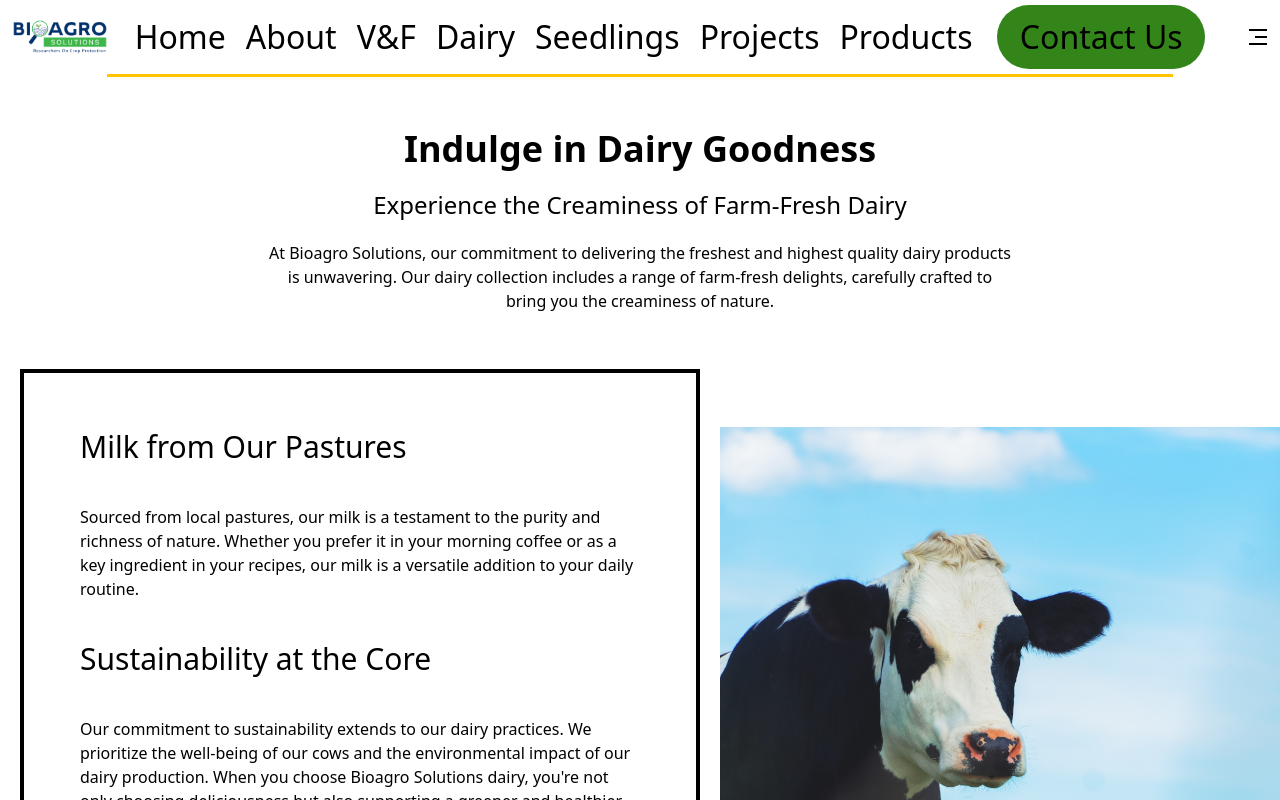
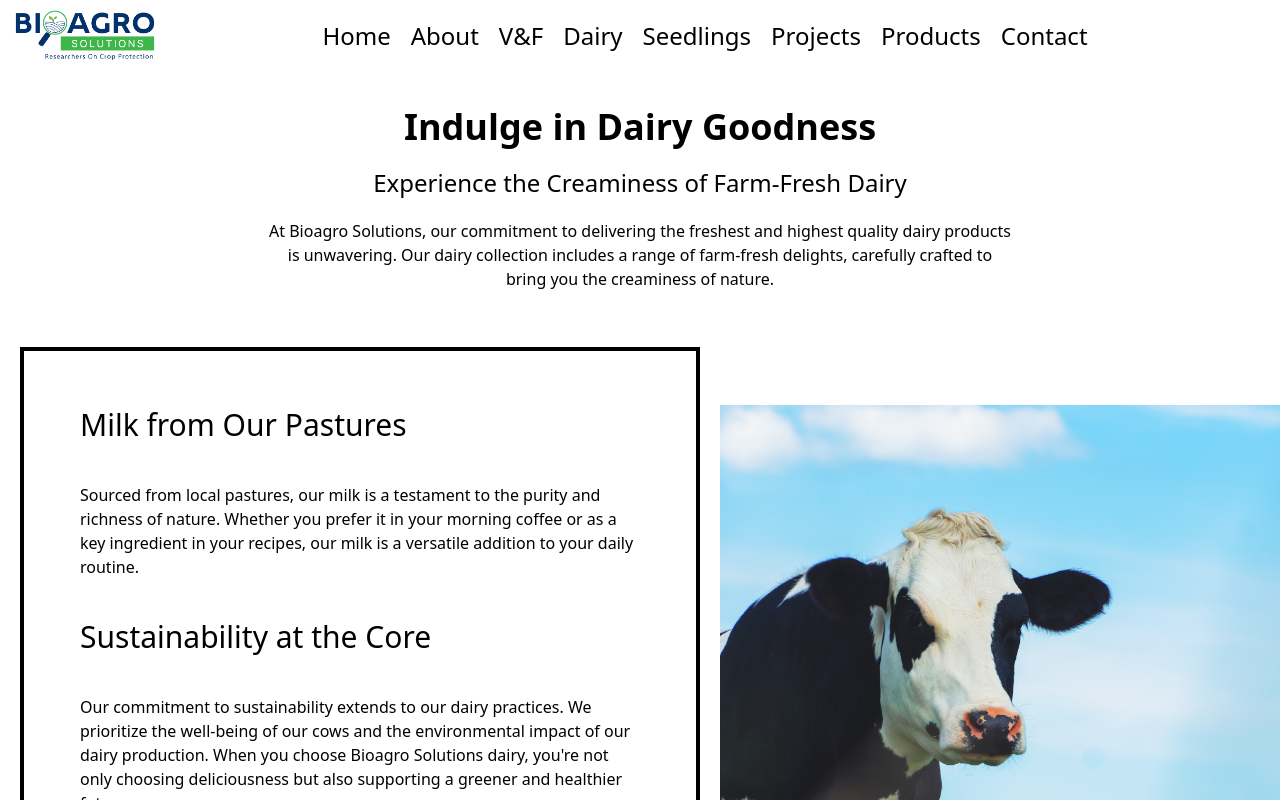
Before and after one commit to Musyonchez/bioagro, a Next.js app: page /dairy in a window 1280 px wide. Shown: the top 800 px of the page. Built offline with nearby package versions, Linux system fonts and the light colour scheme.

Commit message:
Updated Navbar component

```diff
--- a/Components/Navbar.js
+++ b/Components/Navbar.js
@@ -1,14 +1,21 @@
 "use client"
+
+
+
+
+
 import React, { useState } from 'react';
 import Link from 'next/link';
 import Image from 'next/image';
-import { RiMenu3Line, RiCloseLine } from 'react-icons/ri';
 
 const Navbar = () => {
-  const [toggleMenu, setToggleMenu] = useState(false);
+  const [isMobileMenuOpen, setMobileMenuOpen] = useState(false);
 
-  // Define inline CSS styles
-  const navbarStyles = {
+  const toggleMobileMenu = () => {
+    setMobileMenuOpen(!isMobileMenuOpen);
+  };
+
+  const menuStyles = {
     display: 'flex',
     alignItems: 'center',
     justifyContent: 'space-between',
@@ -16,41 +23,26 @@ const Navbar = () => {
   };
 
   const linkStyles = {
-    fontSize: '2rem',
-    color: '#000', // Use your desired color
+    fontSize: '1.5rem',
+    color: '#000',
+    textDecoration: 'none',
+    marginRight: '20px',
   };
-
-  const buttonStyles = {
-    height: '4rem',
-    width: '13rem',
-    fontSize: '2rem',
-    backgroundColor: '#33851a', // Use your desired color
-    color: '#000', // Use your desired color
-    padding: '0.5rem 1rem',
-    borderRadius: '50px',
-    marginRight: '1rem',
-  };
-
-  const closeMenuStyles = {
-    color: '#000',
-    fontSize: '1.5rem',
-  };
-
 
   return (
     <div>
-      <div style={navbarStyles}>
+      <div style={menuStyles} className='px-10'>
         <Link href="/">
-          <Image src="/images/logo.png" alt="Logo" width={100} height={50} />
+          <Image src="/images/logo.png" alt="Logo" width={150} height={50} />
         </Link>
-        <div style={linkStyles} className="space-x-5 lg:flex flex-row font-semibold hidden">
+        <div className="lg:flex flex-row hidden">
           <Link href="/" style={linkStyles}>
             Home
           </Link>
-          <Link href="/aboutus" style={linkStyles} className="hover:text-green-400">
+          <Link href="/aboutus" style={linkStyles} className=" text-green-400">
             About
           </Link>
-          <Link href="/V&F" style={linkStyles} className="hover:text-green-400">
+          <Link href="/vandf" style={linkStyles} className="hover:text-green-400">
             V&F
           </Link>
           <Link href="/dairy" style={linkStyles} className="hover:text-green-400">
@@ -65,32 +57,67 @@ const Navbar = () => {
           <Link href="/products" style={linkStyles} className="hover:text-green-400">
             Products
           </Link>
+          <Link href="/contact" style={linkStyles} className="hover:text-green-400">
+            Contact
+          </Link>
         </div>
-        <Link href="/contact">
-          <button className=' hidden lg:block' style={buttonStyles}>
-            Contact Us
+        <div className="lg:hidden">
+          <button onClick={toggleMobileMenu}>
+            <svg
+              xmlns="http://www.w3.org/2000/svg"
+              className="h-6 w-6"
+              fill="none"
+              viewBox="0 0 24 24"
+              stroke="currentColor"
+            >
+              <path
+                stroke-linecap="round"
+                stroke-linejoin="round"
+                stroke-width="2"
+                d="M4 6h16M4 12h16m-7 6h7"
+              />
+            </svg>
           </button>
-        </Link>
-        <div className="relative hidden max-lg:block z-30">
-          {toggleMenu ? (
-            <RiCloseLine style={closeMenuStyles} onClick={() => setToggleMenu(false)} />
-          ) : (
-            <RiMenu3Line style={closeMenuStyles} onClick={() => setToggleMenu(true)} />
-          )}
-          {toggleMenu && (
-            <div style="right: 0;font-size: 2rem;color: rgb(0, 0, 0);" className="space-y-5 flex flex-col absolute right-0 my-20 p-10 bg-stone-200 shadow-2xl font-semibold z-30">
-              <Link href="/">Home</Link>
-              <Link href="/aboutus" className="hover:text-green-400">About</Link>
-              <Link href="/V&F" className="hover:text-green-400">V&F</Link>
-              <Link href="/dairy" className="hover:text-green-400">Dairy</Link>
-              <Link href="/seedlings" className="hover:text-green-400">Seedlings</Link>
-              <Link href="/projects" className="hover:text-green-400">Projects</Link>
-              <Link href="/products" className="hover:text-green-400">Products</Link>
-            </div>
-          )}
         </div>
       </div>
-      <div style={{ height: '3px', width: '83.33%', marginBottom: '1rem', marginLeft: '8.33%', backgroundColor: '#FFC300' }}></div>
+      {isMobileMenuOpen && (
+        <div className="lg:hidden z-20">
+          <div
+            style={{
+              border: '1px solid #ccc',
+              padding: '20px',
+              display: 'flex',
+              flexDirection: 'column',
+            }}
+            className=' bg-stone-300 justify-end text-end w-1/4 float-right'
+          >
+            <Link href="/" style={linkStyles}>
+              Home
+            </Link>
+            <Link href="/aboutus" style={linkStyles} className="hover:text-green-400">
+              About
+            </Link>
+            <Link href="/V&F" style={linkStyles} className="hover:text-green-400">
+              V&F
+            </Link>
+            <Link href="/dairy" style={linkStyles} className="hover:text-green-400">
+              Dairy
+            </Link>
+            <Link href="/seedlings" style={linkStyles} className="hover:text-green-400">
+              Seedlings
+            </Link>
+            <Link href="/projects" style={linkStyles} className="hover:text-green-400">
+              Projects
+            </Link>
+            <Link href="/products" style={linkStyles} className="hover:text-green-400">
+              Products
+            </Link>
+            <Link href="/contact" style={linkStyles} className="hover:text-green-400">
+              Contact
+            </Link>
+          </div>
+        </div>
+      )}
     </div>
   );
 };
--- a/app/page.js
+++ b/app/page.js
@@ -15,9 +15,8 @@ const Page = () => {
   return (
     <div className="h-screen overflow-x-hidden" style={backgroundStyles}>
       <Navbar />
-      <div></div>
-      <div className="items-center justify-center my-50 flex flex-col">
-        <div className="h-1 w-44 bg-yellow-500 items-center justify-center mt-44 flex"></div>
+      <div className="items-center justify-center my-20 flex flex-col">
+        <div className="h-1 w-44 bg-yellow-500 items-center justify-center mt-1 flex"></div>
         <div className="w-11/12 lg:w-1/2 mx-auto backdrop-blur-md space-y-10 text-center">
           <h1 className="font-extrabold text-3xl">Organic food from the ground to your table</h1>
           <p className="font-bold text-2xl mx-auto w-11/12">
```
